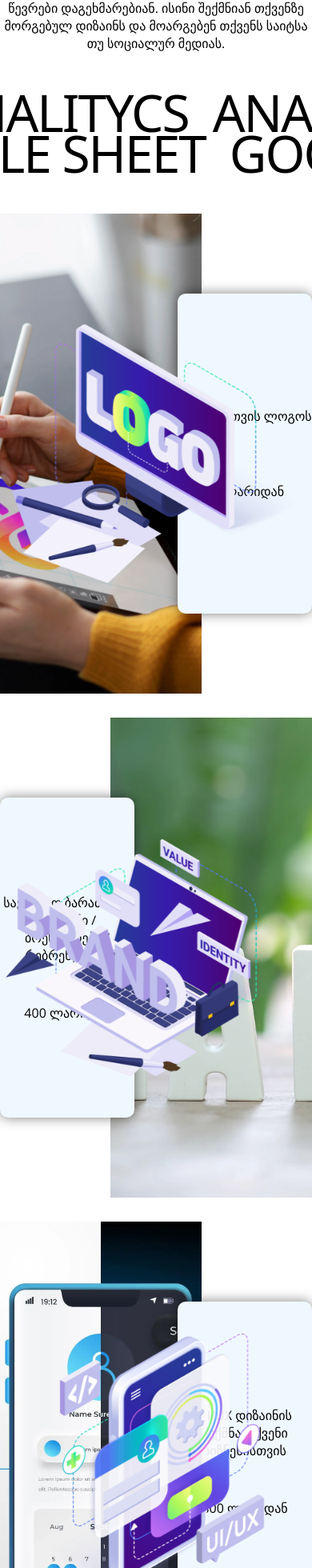
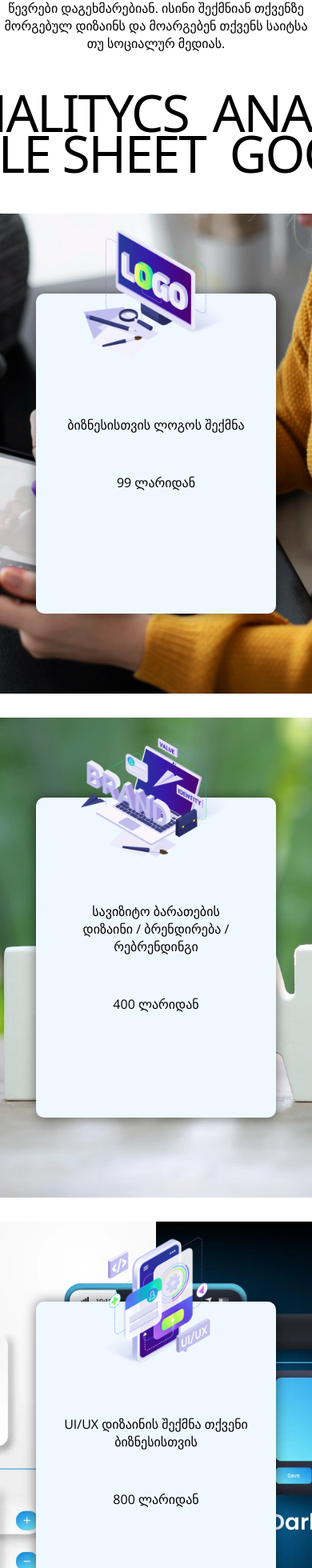
Before and after one commit to Guram12/Techsupp, a React (Vite) app: page /services/brending in a window 390 px wide. Shown: the part 634-2594 px from the top of the page at 80% size. Built offline with nearby package versions, Linux system fonts and the light colour scheme; a web font is replaced by a local one.

Commit message:
styling branding mobile page is finished

```diff
--- a/src/components/pages/BrendingPage.jsx
+++ b/src/components/pages/BrendingPage.jsx
@@ -203,7 +203,7 @@ function BrandingPage({ isDarkmodeOn }) {
           <motion.img src={branding_logo} alt="brending icon" className="rebranding_image_1"
             initial={initial}
             animate={controlsFirst} />
-          <div className="rebranding_card_text" ref={refText} >
+          <div className={`rebranding_card_text ${!isDarkmodeOn ? "branding_cards_dark" : "branding_cards_white"} `} ref={refText} >
             <motion.p className="rebranding_card_text_p"
               initial={initialText}
               animate={controlsText}
@@ -221,7 +221,7 @@ function BrandingPage({ isDarkmodeOn }) {
         </div>
         {/* meore konteineri  */}
         <div className="rebrending_down_card_container_1" ref={ref2}>
-          <div className="rebranding_card_text2" ref={ref_branding_Text} >
+          <div className={`rebranding_card_text2 ${!isDarkmodeOn ? "branding_cards_dark" : "branding_cards_white"}`} ref={ref_branding_Text} >
             <motion.p
               initial={initia_branding_lText}
               animate={controls_branding_Text}
@@ -249,7 +249,7 @@ function BrandingPage({ isDarkmodeOn }) {
             initial={initial}
             animate={controlsThird}
           />
-          <div className="rebranding_card_text_3" ref={ref_ui_Text} >
+          <div className={`rebranding_card_text_3 ${!isDarkmodeOn ? "branding_cards_dark" : "branding_cards_white"}`} ref={ref_ui_Text} >
             <motion.p
               initial={initia_ui_lText}
               animate={controls_ui_Text}
@@ -272,7 +272,7 @@ function BrandingPage({ isDarkmodeOn }) {
           animate={controlsFourth}
           className="rebranding_price_child_cont"
         >
-          <button  className={`${isDarkmodeOn ? "contact_us_button" : "contact_us_button_dark"}`}  >დაგვიკავშირდით</button>
+          <button className={`${isDarkmodeOn ? "contact_us_button" : "contact_us_button_dark"}`}  >დაგვიკავშირდით</button>
         </motion.div>
       </div>
       <div>
--- a/src/components/styles/BrendingPage.css
+++ b/src/components/styles/BrendingPage.css
@@ -108,11 +108,9 @@
 .rebranding_card_text {
   width: 400px;
   height: 400px;
-  background-color: aliceblue;
   margin-left: -30px;
   z-index: 2;
   border-radius: 10px;
-  box-shadow: 0px 0px 15px rgba(0, 0, 0, 0.5);
   display: flex;
   justify-content: center;
   align-items: center;
@@ -120,6 +118,20 @@
   gap: 50px;
   overflow: hidden;
 }
+
+.branding_cards_dark{
+  background-color: black;
+  color: aliceblue;
+  box-shadow: 0px 0px 15px rgb(204, 204, 204);
+
+}
+
+.branding_cards_white{
+  background-color: aliceblue;
+  color: black;
+  box-shadow: 0px 0px 15px rgba(0, 0, 0, 0.5);
+}
+
 
 .rebranding_card_text_p {
   margin-left: 0px;
@@ -161,11 +173,9 @@
 .rebranding_card_text2 {
   width: 400px;
   height: 400px;
-  background-color: aliceblue;
   margin-right: -30px;
   z-index: 2;
   border-radius: 10px;
-  box-shadow: 0px 0px 15px rgba(0, 0, 0, 0.5);
   display: flex;
   justify-content: center;
   align-items: center;
@@ -221,11 +231,9 @@
 .rebranding_card_text_3 {
   width: 400px;
   height: 400px;
-  background-color: aliceblue;
   margin-left: -30px;
   z-index: 2;
   border-radius: 10px;
-  box-shadow: 0px 0px 15px rgba(0, 0, 0, 0.5);
   display: flex;
   justify-content: center;
   align-items: center;
@@ -256,3 +264,62 @@
   align-items: center;
 
 }
+
+
+@media screen and (max-width: 500px) {
+
+  /* -------------------  1 ---------------------- */
+  .rebranding_down_card {
+    position: absolute;
+    height: 600px;
+    width: 100%;
+  }
+
+  .rebranding_image_1 {
+    width: 200px;
+    margin-bottom: 400px;
+  }
+
+  .rebranding_card_text {
+    width: 300px;
+    margin-right: 0px;
+    margin-left: 0px;
+  }
+
+  /* -------------------  2 ---------------------- */
+  .rebranding_down_card2 {
+    position: absolute;
+    height: 600px;
+    width: 100%;
+
+  }
+
+  .rebranding_image_2 {
+    width: 200px;
+    margin-bottom: 400px;
+  }
+
+  .rebranding_card_text2 {
+    width: 300px;
+    margin-right: 0px;
+    margin-left: 0px;
+  }
+
+  /* -------------------  3 ---------------------- */
+  .rebranding_down_card_3 {
+    position: absolute;
+    height: 600px;
+    width: 100%;
+  }
+
+  .rebranding_image_3 {
+    width: 200px;
+    margin-bottom: 400px;
+  }
+
+  .rebranding_card_text_3 {
+    width: 300px;
+    margin-right: 0px;
+    margin-left: 0px;
+  }
+}
```
